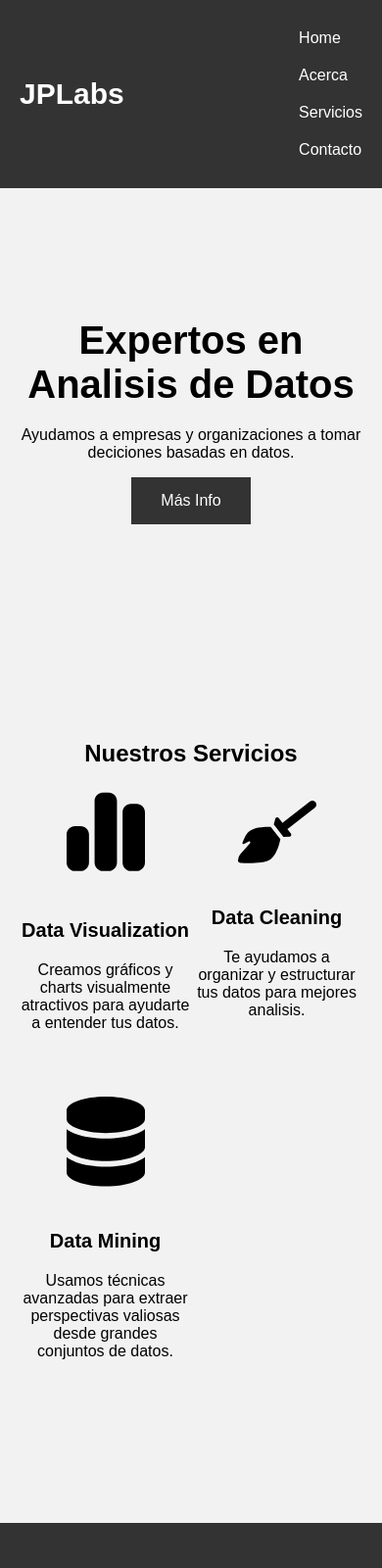
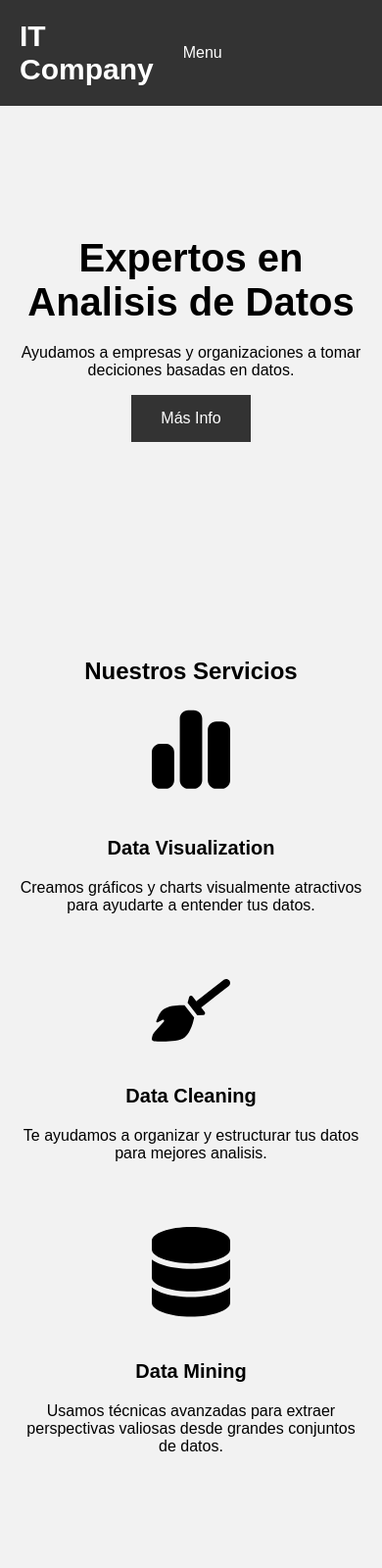
Before and after one commit to jpmersuglia/jpmersuglia.github.io, a plain HTML site: page Index.html in a window 390 px wide. Shown: the top 1600 px of the page at 98% size. Drawn offline with Linux system fonts and the light colour scheme.

Commit message:
Hasta el 2023

```diff
--- a/Index.html
+++ b/Index.html
@@ -7,12 +7,13 @@
 <body>
   <header>
     <div class="container">
-      <h1>JPLabs</h1>
+      <h1>IT Company</h1>
       <nav>
+        <button class="menu-btn">Menu</button>
         <ul>
           <li><a href="#">Home</a></li>
+          <li><a href="#">Servicios</a></li>
           <li><a href="#">Acerca</a></li>
-          <li><a href="#">Servicios</a></li>
           <li><a href="#">Contacto</a></li>
         </ul>
       </nav>
@@ -65,5 +66,7 @@
       <p>Copyright &copy; JPLabs</p>
     </div>
   </footer>
+
+  <script src="index.js"></script>
 </body>
 </html>
--- /dev/null
+++ b/index.js
@@ -0,0 +1,24 @@
+// Get the menu button and the nav menu
+const menuBtn = document.querySelector('.menu-btn');
+const navMenu = document.querySelector('header nav ul');
+
+// Set a flag to track the menu's state (open or closed)
+let menuOpen = false;
+
+// Add a click event listener to the menu button
+menuBtn.addEventListener('click', () => {
+  // Toggle the value of the flag
+  menuOpen = !menuOpen;
+
+  // If the menu is open, add the 'show' class to the nav menu
+  // and change the text of the menu button to 'Close'
+  if (menuOpen) {
+    navMenu.classList.add('show');
+    menuBtn.innerText = 'Close';
+  } else {
+    // If the menu is closed, remove the 'show' class from the nav menu
+    // and change the text of the menu button to 'Menu'
+    navMenu.classList.remove('show');
+    menuBtn.innerText = 'Menu';
+  }
+});
--- a/styles.css
+++ b/styles.css
@@ -20,20 +20,36 @@ body {
     margin: 0;
 }
 
+header nav {
+    display: flex;
+    align-items: center;
+}
+
 header nav ul {
     list-style: none;
     margin: 0;
     padding: 0;
     display: flex;
+    flex-direction: row;
 }
 
 header nav li {
-    margin: 0 10px;
+    margin: 10px 10px;
 }
 
 header nav a {
     color: white;
     text-decoration: none;
+    margin: 10px;
+}
+
+header nav ul.show {
+    display: flex;
+    flex-direction: column;
+}
+
+header nav li {
+    margin: 10px 0;
 }
 
 .hero {
@@ -68,16 +84,18 @@ body {
 }
 
 .services .container {
-    display: flex;
+    display: grid;
+    grid-template-columns: repeat(auto-fit, minmax(250px, 1fr));
+    grid-gap: 50px;
     align-items: center;
-    justify-content: space-between;
-    flex-wrap: wrap;
+    justify-content: center;
 }
 
 .services .service {
-    width: 30%;
+    /* width: 30%;
     text-align: center;
-    margin-bottom: 50px;
+    margin-bottom: 50px; */
+    text-align: center;
 }
 
 .services .service svg {
@@ -135,18 +153,29 @@ body {
 
 /* Responsive styles */
 
-  @media (max-width: 992px) {
-  .services .service {
-    width: 45%;
-  }
-  .testimonials .testimonial {
-    width: 45%;
-  }
+@media (max-width: 768px) {
+    header nav {
+        width: 100%;
+        height: 100%;
     }
 
-@media (max-width: 768px) {
     header nav ul {
         flex-direction: column;
+    }
+    header nav ul {
+        display: none;
+    }
+    header nav .menu-btn {
+        display: block;
+        background-color: #333;
+        border: none;
+        color: white;
+        padding: 15px 30px;
+        font-size: 16px;
+        cursor: pointer;
+    }
+    header nav .menu-btn:focus {
+        outline: none;
     }
     header nav li {
         margin: 10px 0;
@@ -154,8 +183,15 @@ body {
     .services {
         display: block;
     }
+
+    .services .container {
+        grid-template-columns: (repeat(auto-fit, minmax(250px, )1fr));
+        grid-gap: 50px;
+        align-items: center;
+        justify-content: center;
+    }
     .services .service {
-    width: 50%;
+        width: 100%;
     }
     .testimonials .testimonial {
         width: 100%;
```
Lines whose indentation alone changed are shown as unchanged.
